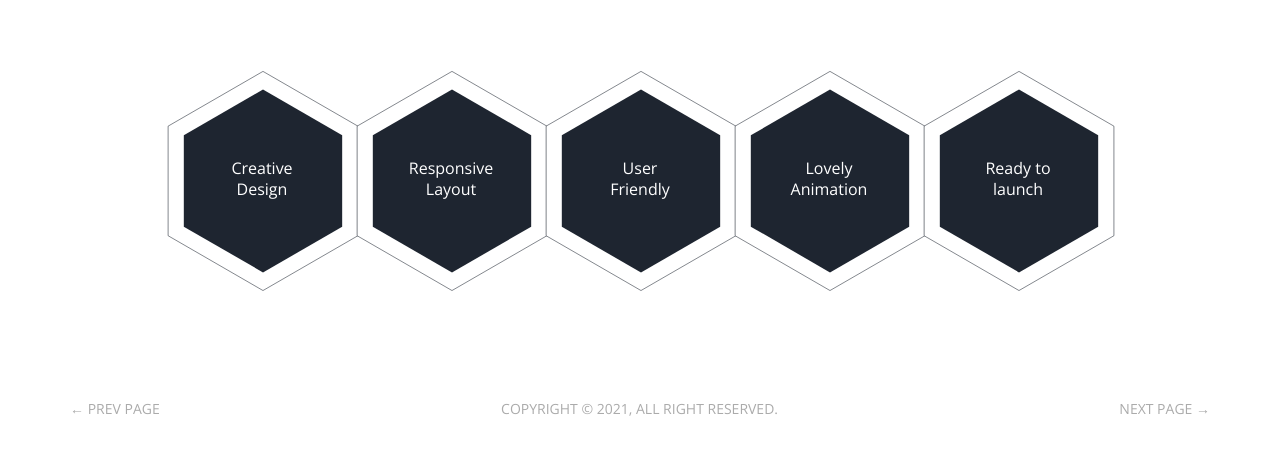
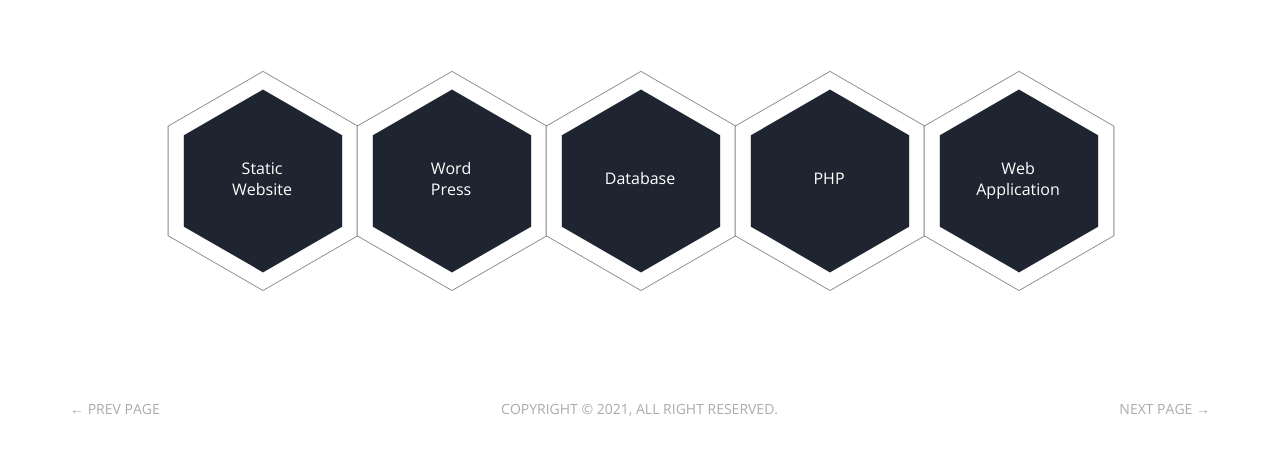
Before and after one commit to zawyehtet143/portfolio-zyh, a plain HTML site: page services.html in a window 1280 px wide. Shown: the part 342-796 px from the top of the page. Drawn offline with nearby package versions, Linux system fonts and the light colour scheme; files whose address does not match are found by name.

Commit message:
added file

```diff
--- a/services.html
+++ b/services.html
@@ -86,7 +86,7 @@
                   <div class="icon">
                     <i class="et-line icon-lightbulb"></i>
                   </div>
-                  <h4>Creative <br> Design</h4>
+                  <h4>Static <br> Website </h4>
                   <p>Claritas est etiam processus dynamicus, qui sequitur mutationem consue.</p>
                 </div>
               </div>
@@ -104,7 +104,7 @@
                   <div class="icon">
                     <i class="et-line icon-mobile"></i>
                   </div>
-                  <h4>Responsive <br> Layout</h4>
+                  <h4>Word  <br> Press</h4>
                   <p>Claritas est etiam processus dynamicus, qui sequitur mutationem consue.</p>
                 </div>
               </div>
@@ -122,7 +122,7 @@
                   <div class="icon">
                     <i class="et-line icon-profile-male"></i>
                   </div>
-                  <h4>User <br> Friendly</h4>
+                  <h4> Database<br> </h4>
                   <p>Claritas est etiam processus dynamicus, qui sequitur mutationem consue.</p>
                 </div>
               </div>
@@ -140,7 +140,7 @@
                   <div class="icon">
                     <i class="et-line icon-heart"></i>
                   </div>
-                  <h4>Lovely <br> Animation</h4>
+                  <h4> PHP<br> </h4>
                   <p>Claritas est etiam processus dynamicus, qui sequitur mutationem consue.</p>
                 </div>
               </div>
@@ -158,7 +158,7 @@
                   <div class="icon">
                     <i class="et-line icon-hotairballoon"></i>
                   </div>
-                  <h4>Ready to <br> launch</h4>
+                  <h4> Web <br> Application </h4>
                   <p>Claritas est etiam processus dynamicus, qui sequitur mutationem consue.</p>
                 </div>
               </div>
```
Also changed, not shown: works.html (+5 -5 lines).
